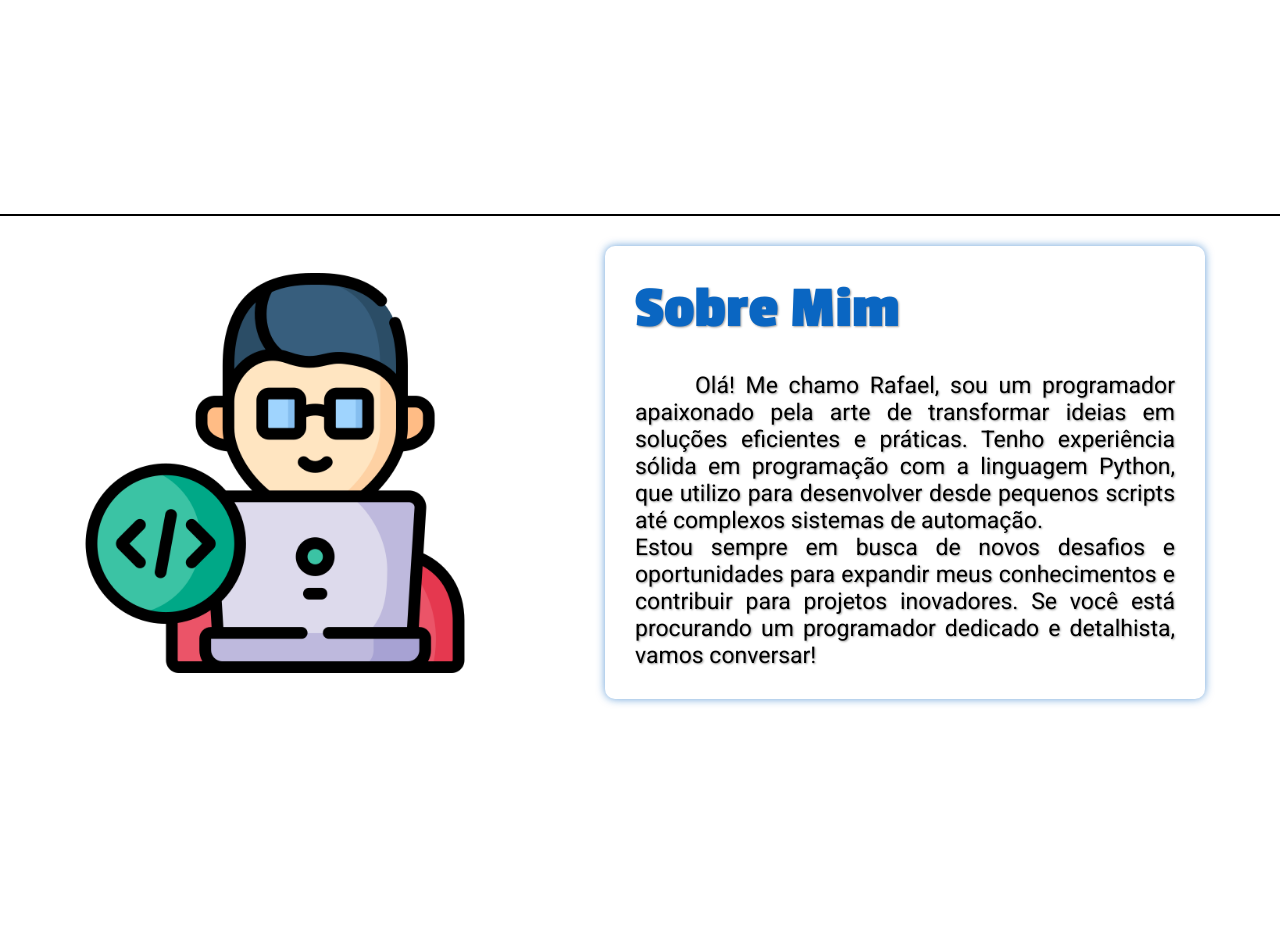
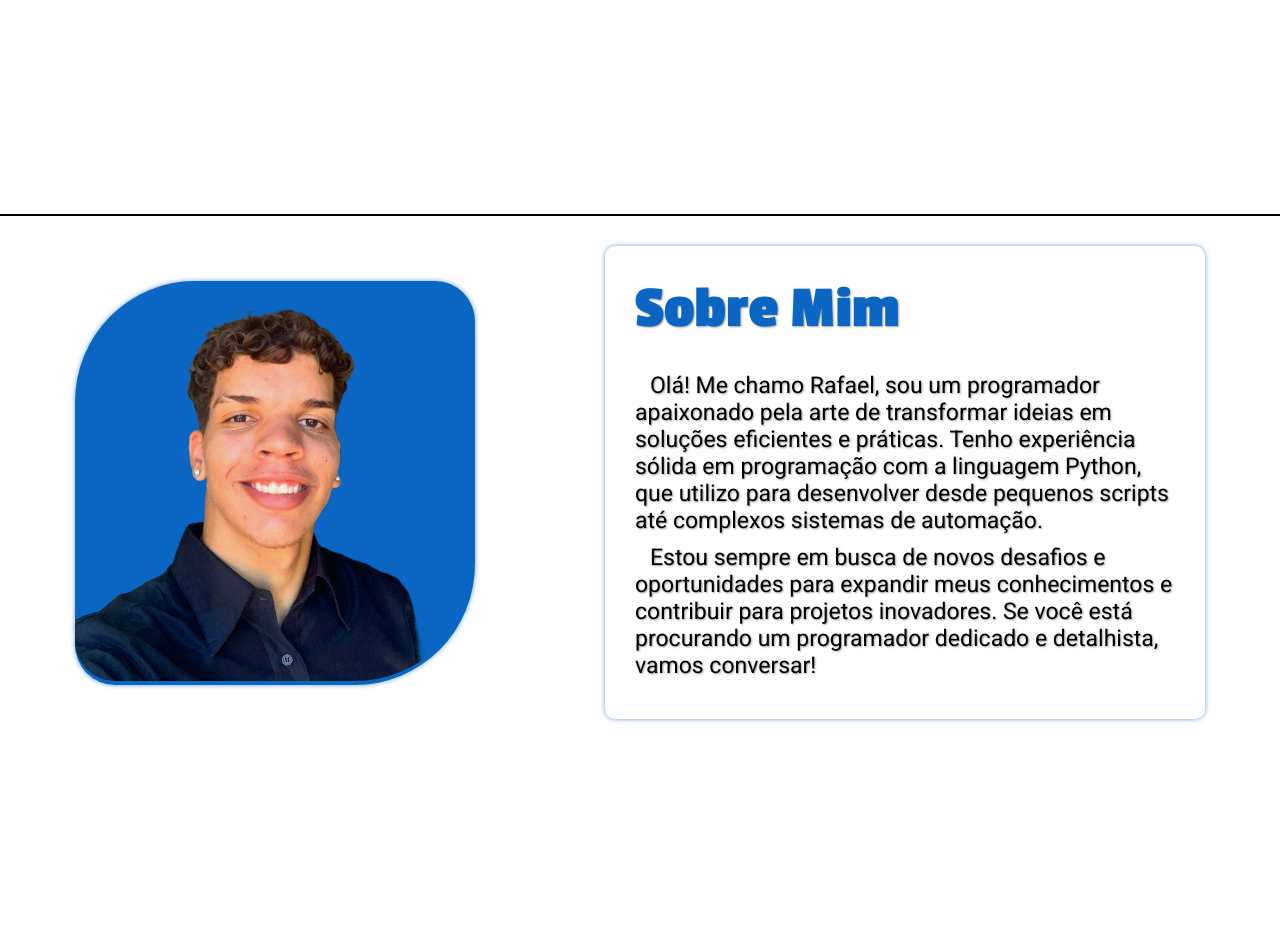
Before and after one commit to RafaelBrandaoS/rafael-portfolio, a Flask app: page / in a window 1280 px wide. Shown: the part 511-1449 px from the top of the page. Run offline with Flask 3, Linux system fonts and the light colour scheme; data that the repository does not hold is empty.

Commit message:
adicionei minha foto na sessão sobre

```diff
--- a/static/estilos/style.css
+++ b/static/estilos/style.css
@@ -33,6 +33,16 @@
 html {
     scroll-behavior: smooth;
     scroll-padding-top: 69px;
+}
+
+html::-webkit-scrollbar {
+    width: 10px;
+    background-color: #dfdfdf;
+}
+
+html::-webkit-scrollbar-thumb {
+    background-color: var(--main-color);
+    border-radius: 5px;
 }
 
 body {
@@ -198,13 +208,24 @@ header.cabecalho {
     display: flex;
     justify-content: space-around;
     align-items: center;
-    flex-wrap: wrap;
+    flex-wrap: wrap-reverse;
     margin: 0 auto;
     gap: 60px;
 }
 
+.img-container {
+    background: var(--main-color);
+    border-radius: 30% 10%;
+    box-shadow: 0px 0px 5px #0a66c29e;
+
+}
+
 .sobre-content img {
     width: 400px;
+    max-width: 70vw;
+    border-radius: 30% 10%;
+    mask-image: var(--main-color);
+    filter: brightness(95%) contrast(120%) saturate(120%) opacity(95%);
 }
 
 .sobre-txt {
@@ -212,7 +233,7 @@ header.cabecalho {
     max-width: 600px;
     padding: 30px;
     border-radius: 10px;
-    box-shadow: 0px 0px 8px #0a66c29e;
+    box-shadow: 0px 0px 5px #0a66c29e;
 }
 
 .sobre-txt > h2 {
@@ -225,8 +246,8 @@ header.cabecalho {
 
 .sobre-txt > p {
     font-size: 23px;
-    text-indent: 60px;
-    text-align: justify;
+    text-indent: 15px;
+    margin-bottom: 10px;
     color: var(--color2);
     text-shadow: 1px 1px 2px rgba(0, 0, 0, 0.37);
 }
--- a/templates/index.html
+++ b/templates/index.html
@@ -50,12 +50,13 @@
     <!-- Sobre Mim -->
     <section class="sessao" id="sobre">
             <div class="sobre-content">
-                <img src="{{ url_for('static', filename='imagens/programador.png') }}" data-anima="up">
+                <div class="img-container" data-anima="up">
+                    <img src="{{ url_for('static', filename='imagens/programador.png') }}">
+                </div>
                 <div class="sobre-txt" data-anima="right">
                     <h2>Sobre Mim</h2>
-                    <p>Olá! Me chamo Rafael, sou um programador apaixonado pela arte de transformar ideias em soluções eficientes e práticas. Tenho experiência sólida em programação com a linguagem Python, que utilizo para desenvolver desde pequenos scripts até complexos sistemas de automação. <br>
-                    Estou sempre em busca de novos desafios e oportunidades para expandir meus conhecimentos e contribuir para projetos inovadores. Se você está procurando um programador dedicado e detalhista, vamos conversar!
-                    </p>
+                    <p>Olá! Me chamo Rafael, sou um programador apaixonado pela arte de transformar ideias em soluções eficientes e práticas. Tenho experiência sólida em programação com a linguagem Python, que utilizo para desenvolver desde pequenos scripts até complexos sistemas de automação. <br></p>
+                    <p>Estou sempre em busca de novos desafios e oportunidades para expandir meus conhecimentos e contribuir para projetos inovadores. Se você está procurando um programador dedicado e detalhista, vamos conversar!</p>
                 </div>
             </div>
     </section>
```
Also changed, not shown: static/imagens/programador.png.
